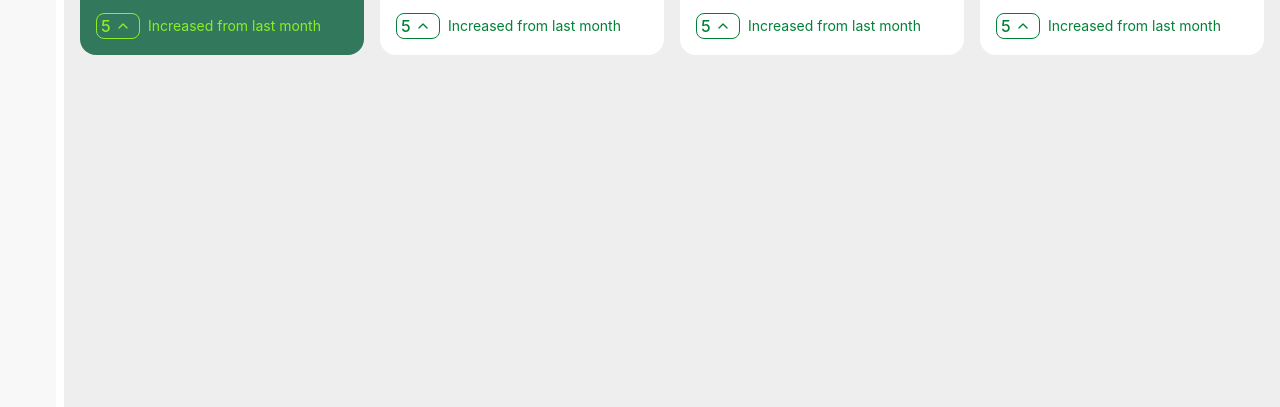
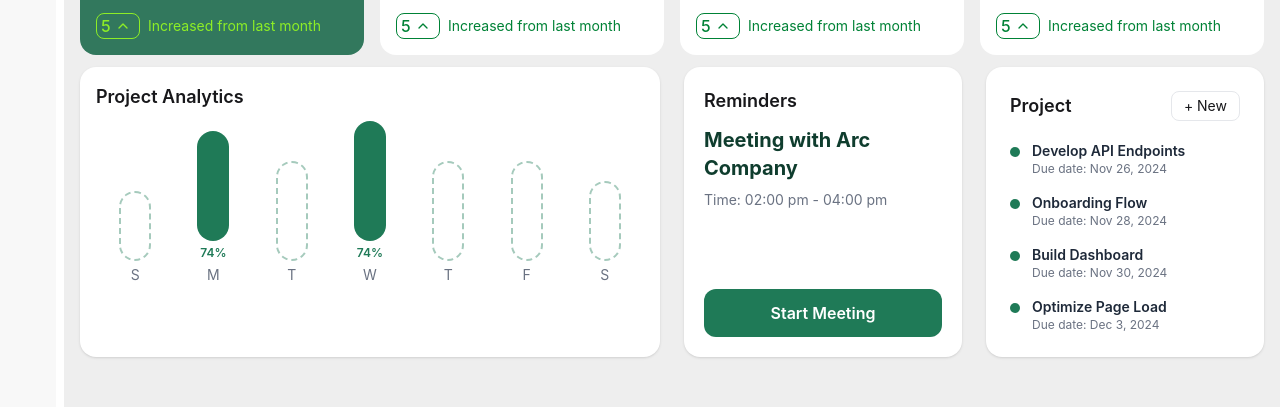
Before and after one commit to Rakibstack/Frontend-Intern-Dashboard, a React (Vite) app: page / in a window 1280 px wide. Shown: the part 287-694 px from the top of the page. Built offline with nearby package versions, Linux system fonts and the light colour scheme; no server answers; sample sign-in values are in the browser's storage.

Commit message:
added dashboard middle section

```diff
--- /dev/null
+++ b/src/components/DashboardMiddleSection.jsx
@@ -0,0 +1,102 @@
+import React from "react";
+
+const DashboardMiddleSection = () => {
+  const analytics = [
+    { day: "S", h: 70, active: false },
+    { day: "M", h: 110, active: true },
+    { day: "T", h: 100, active: false },
+    { day: "W", h: 120, active: true },
+    { day: "T", h: 100, active: false },
+    { day: "F", h: 100, active: false },
+    { day: "S", h: 80, active: false },
+  ];
+
+  const projects = [
+    { title: "Develop API Endpoints", date: "Nov 26, 2024" },
+    { title: "Onboarding Flow", date: "Nov 28, 2024" },
+    { title: "Build Dashboard", date: "Nov 30, 2024" },
+    { title: "Optimize Page Load", date: "Dec 3, 2024" },
+  ];
+
+  return (
+    <div className="grid grid-cols-12 mt-3  gap-6">
+
+      <div className="col-span-12 lg:col-span-6  bg-white rounded-2xl p-4 shadow-sm">
+        <h3 className="text-lg font-semibold mb-6">Project Analytics</h3>
+
+        <div className="flex items-end justify-between md:h-[150px]">
+          {analytics.map((item, i) => (
+            <div key={i} className="flex flex-col items-center w-full">
+              <div className="flex items-end h-full">
+                <div
+                  style={{ height: `${item.h}px` }}
+                  className={`w-8 rounded-full transition-all duration-300
+                    ${
+                      item.active
+                        ? "bg-[#1F7A57]"
+                        : "border-2 border-dashed border-[#1F7A57]/40"
+                    }`}
+                />
+              </div>
+
+              {item.active && (
+                <span className="text-xs text-[#1F7A57] font-semibold mt-1">
+                  74%
+                </span>
+              )}
+
+              <span className="text-sm text-gray-500 mt-1">{item.day}</span>
+            </div>
+          ))}
+        </div>
+      </div>
+
+      <div className="col-span-12 lg:col-span-3 bg-white rounded-2xl p-5 shadow-sm flex flex-col justify-between">
+        <div>
+          <h3 className="text-lg font-semibold mb-3">Reminders</h3>
+
+          <h4 className="text-[#0F3D2E] font-bold text-xl leading-snug">
+            Meeting with Arc Company
+          </h4>
+
+          <p className="text-gray-500 text-sm mt-2">
+            Time: 02:00 pm - 04:00 pm
+          </p>
+        </div>
+
+        <button className="mt-6 bg-[#1F7A57] hover:bg-[#0F3D2E] text-white py-3 rounded-xl font-semibold transition">
+          Start Meeting
+        </button>
+      </div>
+
+      <div className="col-span-12 lg:col-span-3 bg-white rounded-2xl p-6 shadow-sm">
+        <div className="flex items-center justify-between mb-5">
+          <h3 className="text-lg font-semibold">Project</h3>
+          <button className="text-sm px-3 py-1 rounded-lg border border-gray-200 hover:bg-gray-100">
+            + New
+          </button>
+        </div>
+
+        <div className="space-y-4">
+          {projects.map((p, i) => (
+            <div key={i} className="flex gap-3">
+              <span className="w-2.5 h-2.5 mt-1.5 rounded-full bg-[#1F7A57]" />
+
+              <div>
+                <h4 className="text-sm font-semibold text-gray-800">
+                  {p.title}
+                </h4>
+                <p className="text-xs text-gray-500">
+                  Due date: {p.date}
+                </p>
+              </div>
+            </div>
+          ))}
+        </div>
+      </div>
+
+    </div>
+  );
+};
+
+export default DashboardMiddleSection;
--- /dev/null
+++ b/src/components/ProjectAnalytics .jsx
@@ -0,0 +1,56 @@
+import React from "react";
+
+const ProjectAnalytics = () => {
+  const data = [
+    { day: "S", height: 80, active: false },
+    { day: "M", height: 120, active: true },
+    { day: "T", height: 100, active: false },
+    { day: "W", height: 150, active: true },
+    { day: "T", height: 110, active: false },
+    { day: "F", height: 90, active: false },
+    { day: "S", height: 70, active: false },
+  ];
+
+  return (
+    <div className="bg-white rounded-2xl p-5 shadow-sm">
+      {/* Title */}
+      <h3 className="text-lg font-semibold text-gray-800 mb-6">
+        Project Analytics
+      </h3>
+
+      {/* Chart */}
+      <div className="flex items-end justify-between h-[180px]">
+        {data.map((item, index) => (
+          <div key={index} className="flex flex-col items-center w-full">
+            {/* Bar wrapper */}
+            <div className="flex items-end h-full">
+              <div
+                style={{ height: `${item.height}px` }}
+                className={`
+                  w-7 rounded-full transition-all duration-300
+                  ${
+                    item.active
+                      ? "bg-[#1F7A57]"
+                      : "border-2 border-dashed border-[#1F7A57]/40"
+                  }
+                `}
+              ></div>
+            </div>
+
+            {/* Percentage (only active like design) */}
+            {item.active && (
+              <span className="text-xs text-[#1F7A57] font-semibold mt-1">
+                74%
+              </span>
+            )}
+
+            {/* Day */}
+            <span className="text-sm text-gray-500 mt-1">{item.day}</span>
+          </div>
+        ))}
+      </div>
+    </div>
+  );
+};
+
+export default ProjectAnalytics;
--- a/src/pages/Dashboard.jsx
+++ b/src/pages/Dashboard.jsx
@@ -2,6 +2,8 @@ import { Bell, CircleUserRound, Donut, Mail } from 'lucide-react';
 import React, { useEffect, useState } from 'react';
 import DashboardHeader from '../components/DashboardHeader';
 import DashboardOverview from '../components/DashboardOverview';
+import ProjectAnalytics from '../components/ProjectAnalytics ';
+import DashboardMiddleSection from '../components/DashboardMiddleSection';
 
 const Dashboard =  () => {
 
@@ -78,6 +80,8 @@ const Dashboard =  () => {
 
                    <DashboardHeader></DashboardHeader>
                    <DashboardOverview></DashboardOverview>
+                   {/* <ProjectAnalytics></ProjectAnalytics> */}
+                   <DashboardMiddleSection></DashboardMiddleSection>
 
 
                 </div>
```
